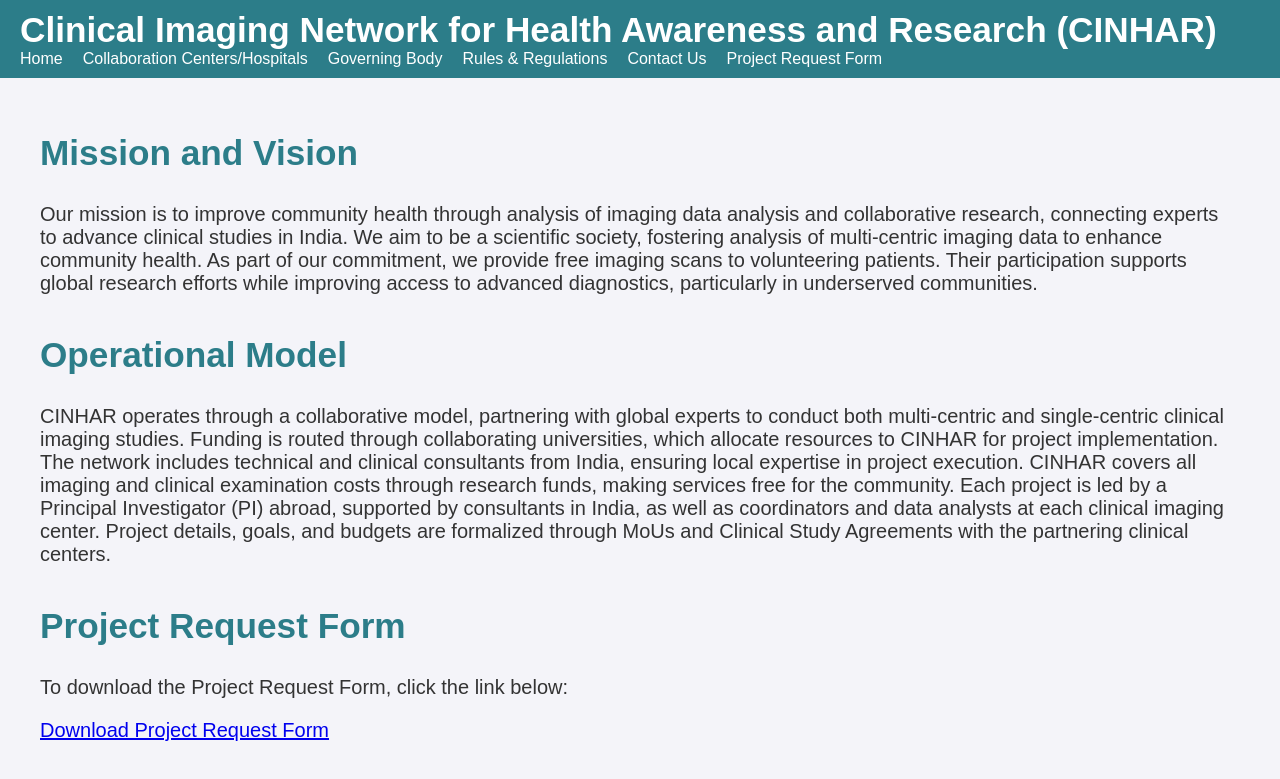
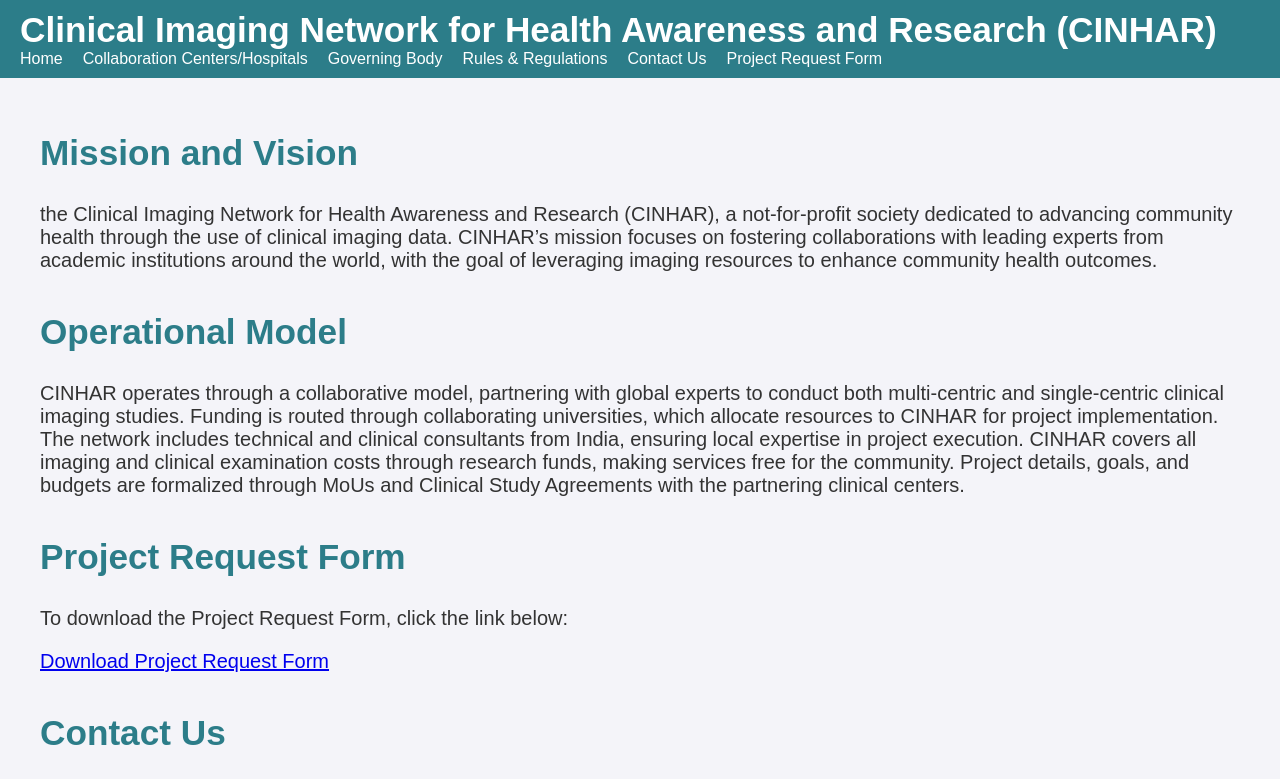
Before and after one commit to Cinhar/CINHAR, a plain HTML site: page index.html in a window 1280 px wide. Shown: the top 779 px of the page. Drawn offline with Linux system fonts and the light colour scheme.

Commit message:
index.html

```diff
--- a/index.html
+++ b/index.html
@@ -36,9 +36,7 @@
         <!-- Mission and Vision Section -->
         <section id="mission">
             <h3>Mission and Vision</h3>
-            <p>Our mission is to improve community health through analysis of imaging data analysis and collaborative research, connecting experts to advance clinical studies in India.
-            We aim to be a scientific society, fostering analysis of multi-centric imaging data to enhance community health.
-            As part of our commitment, we provide free imaging scans to volunteering patients. Their participation supports global research efforts while improving access to advanced diagnostics, particularly in underserved communities.</p>
+            <p>the Clinical Imaging Network for Health Awareness and Research (CINHAR), a not-for-profit society dedicated to advancing community health through the use of clinical imaging data. CINHAR’s mission focuses on fostering collaborations with leading experts from academic institutions around the world, with the goal of leveraging imaging resources to enhance community health outcomes.</p>
         </section>
 
         <!-- Operational Model Section -->
@@ -47,7 +45,6 @@
             <p>CINHAR operates through a collaborative model, partnering with global experts to conduct both multi-centric and single-centric clinical imaging studies.
             Funding is routed through collaborating universities, which allocate resources to CINHAR for project implementation. The network includes technical and clinical consultants from India, ensuring local expertise in project execution.
             CINHAR covers all imaging and clinical examination costs through research funds, making services free for the community.
-            Each project is led by a Principal Investigator (PI) abroad, supported by consultants in India, as well as coordinators and data analysts at each clinical imaging center.
             Project details, goals, and budgets are formalized through MoUs and Clinical Study Agreements with the partnering clinical centers.</p>
         </section>
 
```
